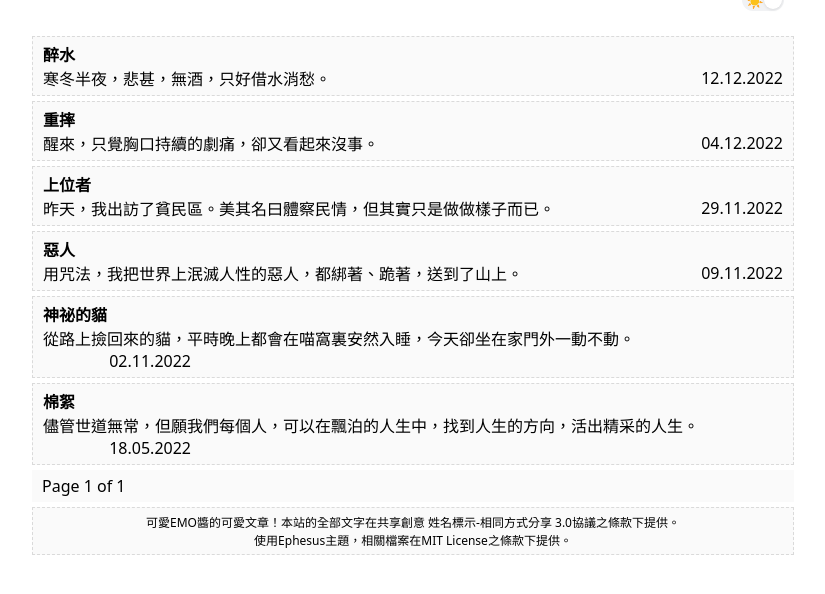
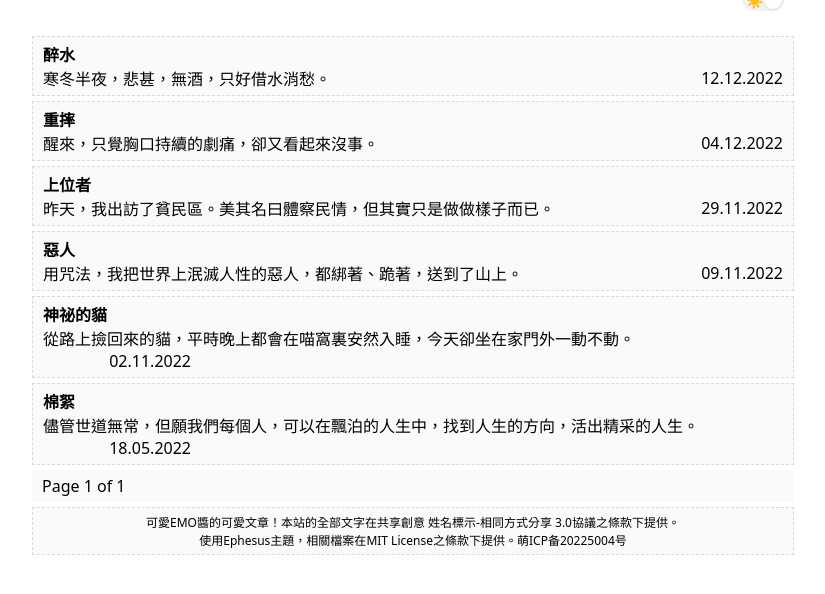
Before and after one commit to 1f616neko/blog, a Jekyll site: the page built from index.html, in a window 1280 px wide, cut to the strip 151-745 px from the top of the page. Shown: the whole strip, without its empty margins (227-1052 px from the left). Built offline with Jekyll 4.4.1, drawn with Linux system fonts in a browser that asks for light colours; the list of posts is cut into pages by our own code.

Commit message:
萌ICP备20225004号喵！

```diff
--- a/_layouts/default.html
+++ b/_layouts/default.html
@@ -38,6 +38,7 @@
 	<div class="footer">
 		<span>可愛EMO醬的可愛文章！本站的全部文字在<a rel="license" href="http://creativecommons.org/licenses/by-sa/3.0/">共享創意 姓名標示-相同方式分享 3.0協議</a>之條款下提供。</span>
 		<span>使用<a href="https://github.com/onepase/Ephesus">Ephesus</a>主題，相關檔案在<a href="https://github.com/onepase/Ephesus/blob/master/_config.yml" lang="en">MIT License</a>之條款下提供。</span>
+		<span><a href="https://icp.gov.moe/?keyword=20225004" target="_blank">萌ICP备20225004号</a></span>
 	</div>
 </div>
 {% include footer.html %}
```
